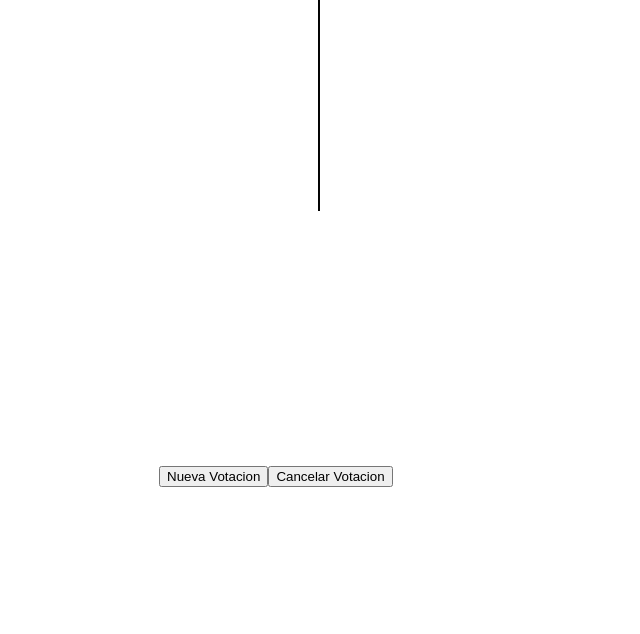
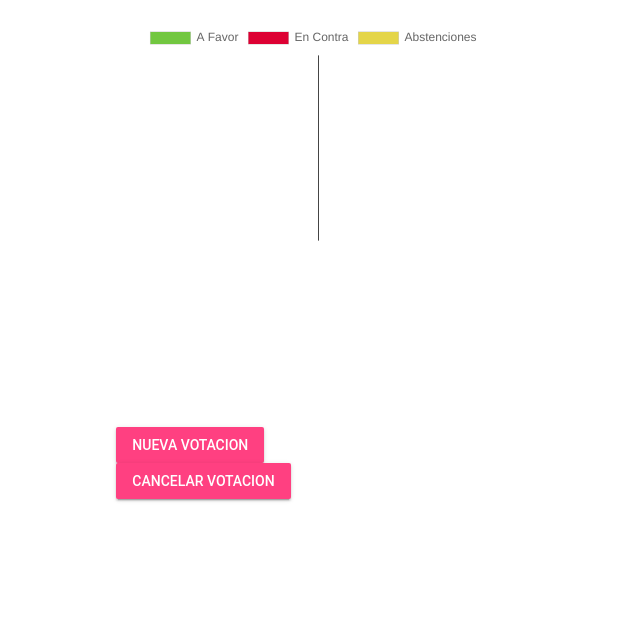
Before and after one commit to f-montanari/ela-server, a website: page public/ftp/index.html in a window 1280 px wide. Shown: the part 190-824 px from the top of the page, without its empty margins (321-961 px from the left). Before the commit the page ends 800 px from the top, so only its background shows below. Drawn offline with Linux system fonts and the light colour scheme; no server answers.

Commit message:
Major UI update - Started using Material Design Lite UI pack. Fixes - Fixed 'deprecated' usage of 'urlencoded' module.

```diff
--- a/index.js
+++ b/index.js
@@ -12,7 +12,7 @@ function setupExpress()
 {
   app.use(cors());
   app.use(express.json());
-  app.use(express.urlencoded());
+  app.use(express.urlencoded({extended:false}));
   app.use(serveStatic('public/ftp'));
   app.get('/getCurrentVoteID',function(req,res)
   {
--- /dev/null
+++ b/public/ftp/css/index.css
@@ -0,0 +1,26 @@
+body
+{
+  margin:0;
+}
+.chart-container
+{
+  width: 75%;
+  margin-left: 12.5%;
+  margin-bottom: 2%;
+}
+.control-container
+{
+  width: 50%;
+  margin:0 auto;
+}
+.control-container form{
+  float:left;
+}
+.main-container
+{
+  display: flex;
+  flex-direction: column;
+  justify-content: center;
+  width: 50%;
+  margin: 0 auto;
+}
--- /dev/null
+++ b/public/ftp/css/vote.css
@@ -0,0 +1,4 @@
+form, form input, .mdl-textfield
+{
+  width:100%;
+}
--- a/public/ftp/index.html
+++ b/public/ftp/index.html
@@ -5,51 +5,27 @@
   <meta name="viewport" content="width=device-width, initial-scale=1.0">
   <meta http-equiv="X-UA-Compatible" content="ie=edge">
   <title>Estadísticas</title>
-  <style media="screen">
-    body
-    {
-      margin:0;
-    }
-    .chart-container
-    {
-      width: 75%;
-      margin-left: 12.5%;
-      margin-bottom: 2%;
-    }
-    .control-container
-    {
-      width: 50%;
-      margin:0 auto;
-    }
-    .control-container form{
-      float:left;
-    }
-    .main-container
-    {
-      display: flex;
-      flex-direction: column;
-      justify-content: center;
-      width: 50%;
-      margin: 0 auto;
-    }
-  </style>
+  <link rel="stylesheet" href="css/base.css" />
+  <link rel="stylesheet" href="css/index.css" />
+  <link rel="stylesheet" href="css/dist/material.min.css" />
+  <script src="js/dist/material.min.js"></script>
 </head>
 <body>
   <center>
     <h1>Escuela Los Arrayanes</h1>
     <h2>Estadísticas de votación</h2>
   </center>
-  <br>
-    <div class="main-container">
-      <div class="chart-container">
+  <div class="mdl-grid">
+    <div class="mdl-cell mdl-cell--4-col">
+      <!--Spacer-->
+    </div>
+    <div class="mdl-cell mdl-cell--4-col">
       <canvas id="myChart"></canvas>
-      </div><br>
-      <div class="control-container">
       <form action="nuevaVotacion" method="get" target="request">
-          <input type="submit" value="Nueva Votacion"/>
+        <input class="mdl-button mdl-js-button mdl-js-ripple-effect mdl-button--raised mdl-button--accent" type="submit" value="Nueva Votacion"/>
       </form>
       <form action="cancelarVotacion" method="get" target="request">
-          <input type="submit" value="Cancelar Votacion"/>
+        <input class="mdl-button mdl-js-button mdl-js-ripple-effect mdl-button--raised mdl-button--accent" type="submit" value="Cancelar Votacion"/>
       </form>
     </div>
   </div>
--- a/public/ftp/js/main.js
+++ b/public/ftp/js/main.js
@@ -1,3 +1,4 @@
+// Code to setup pie chart.
 var ctx = document.getElementById("myChart");
 var endData = null;
 var chartData = {
@@ -6,14 +7,14 @@ var chartData = {
     label: '# Nº de votos',
     data: [0, 0, 0],
     backgroundColor: [
-      'green',
-      'red',
-      'yellow'
+      '#72C740',
+      '#DD0033',
+      '#E4D549'
     ],
     borderColor: [
-      'black',
-      'black',
-      'black'
+      'rgba(0,0,0,0.2)',
+      'rgba(0,0,0,0.2)',
+      'rgba(0,0,0,0.2)'
     ],
     borderWidth: 1
   }]
@@ -30,6 +31,7 @@ var myPieChart = new Chart(ctx,{
 
 fetchData(true);
 
+// This function periodically gets data from server every second.
 function fetchData(recursion) {
   var fetchedData = null;
   fetch("http://"+window.location.hostname+":3000/getCurrentVote").then((response)=>{
@@ -43,6 +45,8 @@ function fetchData(recursion) {
       showData(fetchedData);
     });
 }
+
+// Update pie chart dataset.
 function showData(finalData)
 {
   endData = finalData;
```
Also changed, not shown: public/ftp/vote.html (+49 -6 lines), public/ftp/css/dist/material.min.css (added), public/ftp/js/dist/material.min.js (added), 2 other files. Lines whose indentation alone changed are shown as unchanged.
